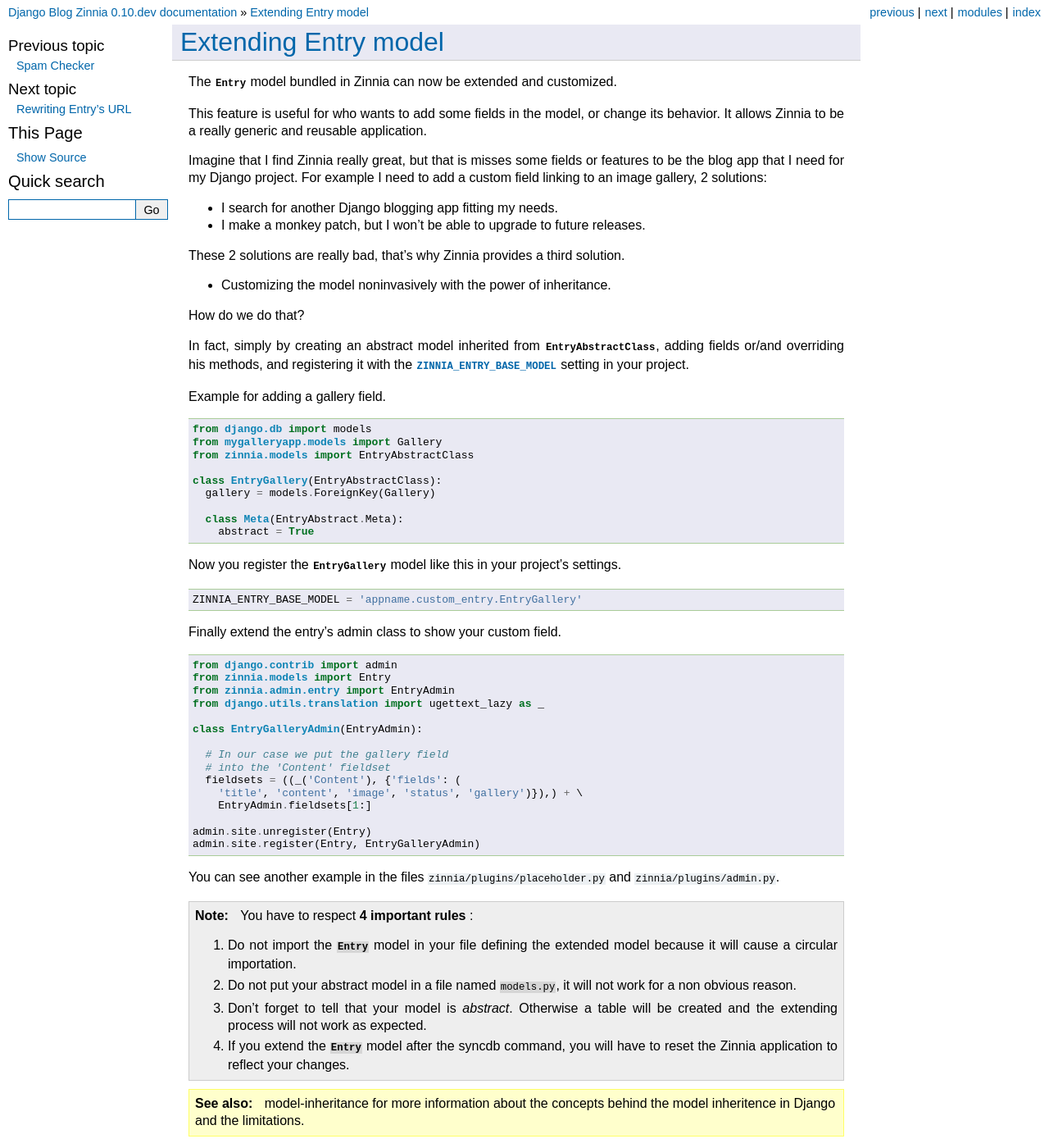
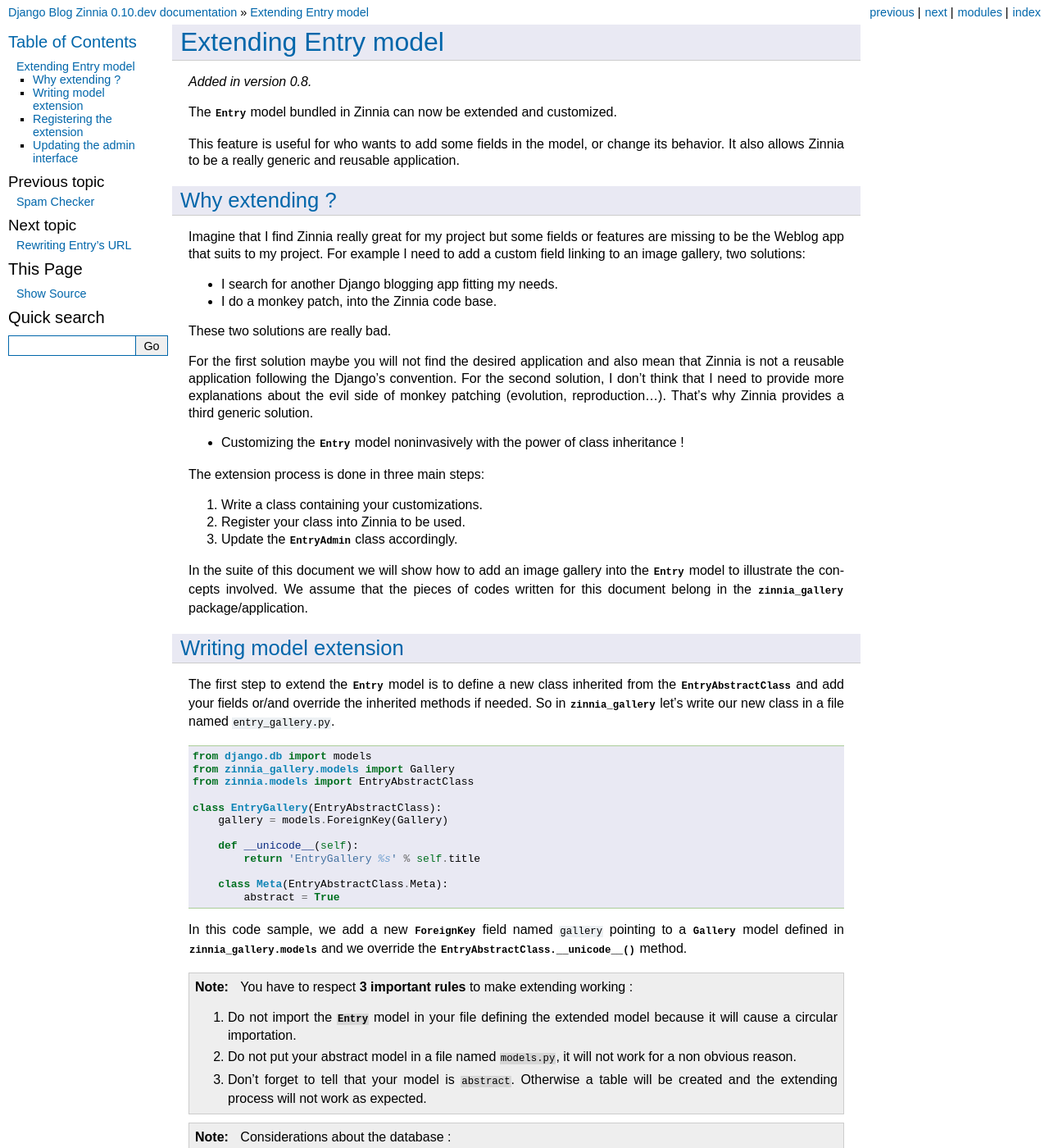
Before and after one commit to Fantomas42/django-blog-zinnia, a Sphinx documentation site: the page built from docs/how-to/extending_entry_model.rst, in a window 1280 px wide and 1400 px high. Shown: the whole window at 82% size. Built offline with Sphinx 7.4.7, drawn with Linux system fonts in a browser that asks for light colours; some of the changed text lies outside the part shown.

Commit message:
updating documentation for extending the Entry model, and close #129

```diff
--- a/docs/how-to/extending_entry_model.rst
+++ b/docs/how-to/extending_entry_model.rst
@@ -4,74 +4,78 @@
 
 .. module:: zinnia.models
 
+.. versionadded:: 0.8
+
 The :class:`Entry` model bundled in Zinnia can now be extended and customized.
 
 This feature is useful for who wants to add some fields in the model,
-or change its behavior. It allows Zinnia to be a really generic
+or change its behavior. It also allows Zinnia to be a really generic
 and reusable application.
 
-Imagine that I find Zinnia really great, but that is misses some fields
-or features to be the blog app that I need for my Django project.
+.. _why-extending:
+
+Why extending ?
+===============
+
+Imagine that I find Zinnia really great for my project but some fields
+or features are missing to be the Weblog app that suits to my project.
 For example I need to add a custom field linking to an image gallery,
-2 solutions:
+two solutions:
 
 * I search for another Django blogging app fitting my needs.
-* I make a monkey patch, but I won't be able to upgrade to future releases.
+* I do a monkey patch, into the Zinnia code base.
 
-These 2 solutions are really bad, that's why Zinnia provides
-a third solution.
+These two solutions are really bad.
 
-* Customizing the model noninvasively with the power of inheritance.
+For the first solution maybe you will not find the desired application and
+also mean that Zinnia is not a reusable application following the Django's
+convention. For the second solution, I don't think that I need to provide
+more explanations about the evil side of monkey patching (evolution,
+reproduction...). That's why Zinnia provides a third generic solution.
 
-How do we do that?
+* Customizing the :class:`Entry` model noninvasively with the power of
+  class inheritance !
 
-In fact, simply by creating an abstract model inherited from
-:class:`EntryAbstractClass`, adding fields or/and overriding his methods,
-and registering it with the :setting:`ZINNIA_ENTRY_BASE_MODEL` setting in
-your project.
+The extension process is done in three main steps:
 
-Example for adding a gallery field. ::
+#. Write a class containing your customizations.
+#. Register your class into Zinnia to be used.
+#. Update the :class:`~zinnia.admin.entry.EntryAdmin` class accordingly.
+
+In the suite of this document we will show how to add an image gallery into
+the :class:`Entry` model to illustrate the concepts involved. We assume that
+the pieces of codes written for this document belong in the
+:mod:`zinnia_gallery` package/application.
+
+.. _writing-model-extension:
+
+Writing model extension
+=======================
+
+The first step to extend the :class:`Entry` model is to define a new class
+inherited from the :class:`EntryAbstractClass` and add your fields or/and
+override the inherited methods if needed. So in :mod:`zinnia_gallery` let's
+write our new class in a file named :file:`entry_gallery.py`. ::
 
   from django.db import models
-  from mygalleryapp.models import Gallery
+  from zinnia_gallery.models import Gallery
   from zinnia.models import EntryAbstractClass
 
   class EntryGallery(EntryAbstractClass):
-    gallery = models.ForeignKey(Gallery)
+      gallery = models.ForeignKey(Gallery)
 
-    class Meta(EntryAbstract.Meta):
-      abstract = True
+      def __unicode__(self):
+          return 'EntryGallery %s' % self.title
 
+      class Meta(EntryAbstractClass.Meta):
+          abstract = True
 
-Now you register the :class:`EntryGallery` model like this in your
-project's settings. ::
+In this code sample, we add a new :class:`~django.db.models.ForeignKey`
+field named ``gallery`` pointing to a :class:`Gallery` model defined in
+:mod:`zinnia_gallery.models` and we override the :meth:`EntryAbstractClass.__unicode__`
+method.
 
-  ZINNIA_ENTRY_BASE_MODEL = 'appname.custom_entry.EntryGallery'
-
-
-Finally extend the entry's admin class to show your custom field. ::
-
-  from django.contrib import admin
-  from zinnia.models import Entry
-  from zinnia.admin.entry import EntryAdmin
-  from django.utils.translation import ugettext_lazy as _
-
-  class EntryGalleryAdmin(EntryAdmin):
-
-    # In our case we put the gallery field
-    # into the 'Content' fieldset
-    fieldsets = ((_('Content'), {'fields': (
-      'title', 'content', 'image', 'status', 'gallery')}),) + \
-      EntryAdmin.fieldsets[1:]
-
-  admin.site.unregister(Entry)
-  admin.site.register(Entry, EntryGalleryAdmin)
-
-
-You can see another example in the files :file:`zinnia/plugins/placeholder.py`
-and :file:`zinnia/plugins/admin.py`.
-
-.. note:: You have to respect **4 important rules** :
+.. note:: You have to respect **3 important rules** to make extending working :
 
           #. Do not import the :class:`Entry` model in your file defining
              the extended model because it will cause a circular
@@ -80,14 +84,80 @@
           #. Do not put your abstract model in a file named :file:`models.py`,
              it will not work for a non obvious reason.
 
-          #. Don't forget to tell that your model is `abstract`. Otherwise a
+          #. Don't forget to tell that your model is ``abstract``. Otherwise a
              table will be created and the extending process will not work
              as expected.
 
-          #. If you extend the :class:`Entry` model after the syncdb
-             command, you will have to reset the Zinnia application to
-             reflect your changes.
+.. note:: Considerations about the database :
+
+          * If you extend the :class:`Entry` model after the ``syncdb``
+            command, you have to reset the Zinnia application to reflect
+            your changes.
+
+          * South cannot be used to write migrations to your new model.
 
 .. seealso::
    :ref:`model-inheritance` for more information about the concepts
    behind the model inheritence in Django and the limitations.
+
+.. _registering-the-extension:
+
+Registering the extension
+=========================
+
+Once your extension class is defined you simply have to register it,
+with the :setting:`ZINNIA_ENTRY_BASE_MODEL` setting in your Django
+settings. The expected value is a string representing the full Python path
+to the extented model's class name. This is the easiest part of the
+process.
+
+Following our example we must add this line in the project's settings. ::
+
+  ZINNIA_ENTRY_BASE_MODEL = 'zinnia_gallery.entry_gallery.EntryGallery'
+
+If an error occurs when your new class is imported a warning will be raised
+and the :class:`EntryAbstractClass` will be used.
+
+.. _updating-admin-interface:
+
+Updating the admin interface
+============================
+
+Now we should update the :class:`Entry`'s admin class to reflect our
+changes and use the new fields.
+
+To do that we will write a new admin class inherited from
+:class:`~zinnia.admin.entry.EntryAdmin` and use the admin site
+register/unregister mechanism for using our new class.
+
+In the file :file:`zinnia_gallery/admin.py` we can write these code lines
+for adding the gallery field: ::
+
+  from django.contrib import admin
+  from django.utils.translation import ugettext_lazy as _
+
+  from zinnia.models import Entry
+  from zinnia.admin.entry import EntryAdmin
+
+  class EntryGalleryAdmin(EntryAdmin):
+    # In our case we put the gallery field
+    # into the 'Content' fieldset
+    fieldsets = ((_('Content'), {'fields': (
+      'title', 'content', 'image', 'status', 'gallery')}),) + \
+      EntryAdmin.fieldsets[1:]
+
+  # Unregister the default EntryAdmin
+  # then register the EntryGalleryAdmin class
+  admin.site.unregister(Entry)
+  admin.site.register(Entry, EntryGalleryAdmin)
+
+
+Note that the :mod:`zinnia_gallery` application must be registered in the
+:setting:`INSTALLED_APPS` setting after the :mod:`zinnia` application for
+applying the register/unregister mechanism in the admin site.
+
+Now we can easily :ref:`customize the templates<customizing-templates>`
+provided by Zinnia to display the gallery field into the Weblog's pages.
+
+You can see another implementation example in the files
+:file:`zinnia/plugins/placeholder.py` and :file:`zinnia/plugins/admin.py`.
```
